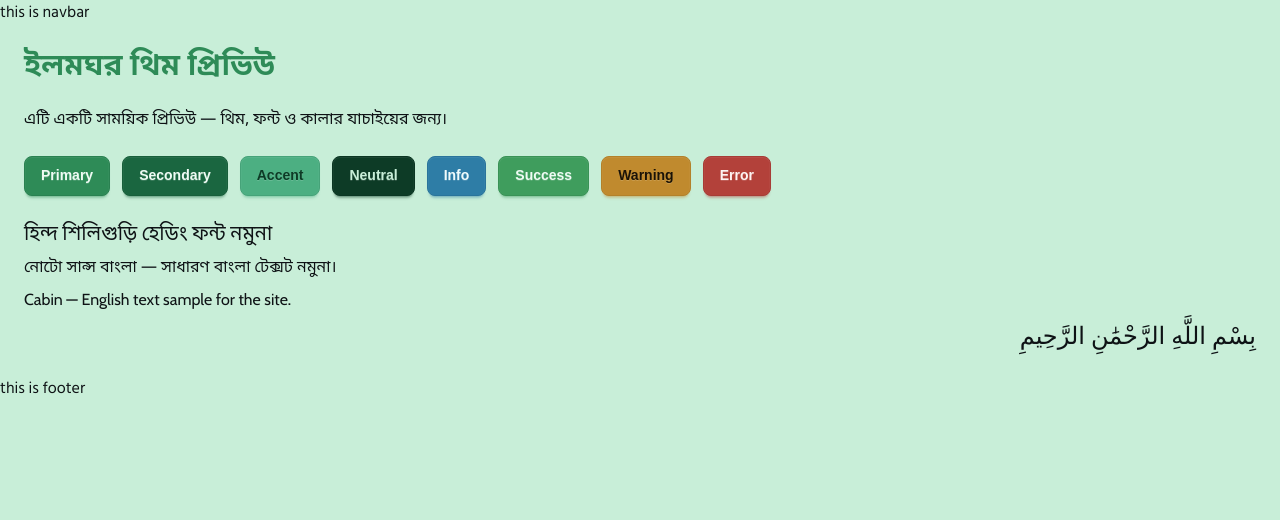
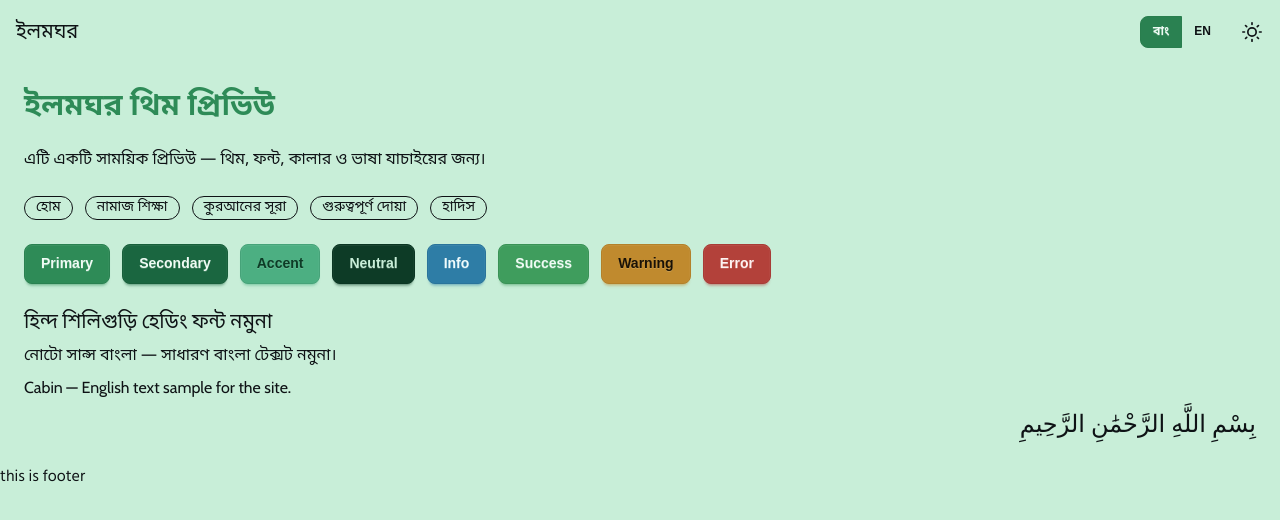
Before and after one commit to cosmokhairul/ilm-house, a React (Vite) app: page / in a window 1280 px wide. Shown: the top 520 px of the page. Built offline with nearby package versions, Linux system fonts and the light colour scheme; a web font is replaced by a local one.

Commit message:
initial settings completed

```diff
--- a/index.html
+++ b/index.html
@@ -2,6 +2,22 @@
 <html lang="bn">
   <head>
     <meta charset="UTF-8" />
+    <script>
+      (function () {
+        try {
+          var savedTheme = localStorage.getItem("ilmghar-theme");
+          if (savedTheme === "light") {
+            document.documentElement.setAttribute("data-theme", "ilmghar-light");
+          } else if (savedTheme === "dark") {
+            document.documentElement.setAttribute("data-theme", "ilmghar-dark");
+          }
+          var savedLang = localStorage.getItem("ilmghar-lang");
+          if (savedLang === "en") {
+            document.documentElement.lang = "en";
+          }
+        } catch (e) {}
+      })();
+    </script>
     <link rel="icon" type="image/svg+xml" href="/favicon.svg" />
     <meta name="viewport" content="width=device-width, initial-scale=1.0" />
     <link rel="preconnect" href="https://fonts.googleapis.com" />
--- a/package.json
+++ b/package.json
@@ -11,8 +11,11 @@
   },
   "dependencies": {
     "@tailwindcss/vite": "^4.3.2",
+    "i18next": "^26.3.6",
     "react": "^19.2.7",
     "react-dom": "^19.2.7",
+    "react-i18next": "^17.0.9",
+    "react-icons": "^5.7.0",
     "react-router": "^8.2.0",
     "tailwindcss": "^4.3.2"
   },
--- /dev/null
+++ b/src/components/LanguageToggle/LanguageToggle.jsx
@@ -0,0 +1,30 @@
+import { useTranslation } from "react-i18next";
+import { useLanguage } from "../../hooks/useLanguage";
+
+const LanguageToggle = () => {
+  const { t } = useTranslation();
+  const { language, changeLanguage } = useLanguage();
+
+  return (
+    <div className="join" aria-label={t("language.toggleLabel")}>
+      <button
+        type="button"
+        className={`btn btn-sm join-item ${language === "bn" ? "btn-primary" : "btn-ghost"}`}
+        onClick={() => changeLanguage("bn")}
+        aria-pressed={language === "bn"}
+      >
+        বাং
+      </button>
+      <button
+        type="button"
+        className={`btn btn-sm join-item ${language === "en" ? "btn-primary" : "btn-ghost"}`}
+        onClick={() => changeLanguage("en")}
+        aria-pressed={language === "en"}
+      >
+        EN
+      </button>
+    </div>
+  );
+};
+
+export default LanguageToggle;
--- /dev/null
+++ b/src/components/ThemeToggle/ThemeToggle.jsx
@@ -0,0 +1,47 @@
+import { FiMonitor, FiMoon, FiSun } from "react-icons/fi";
+import { useTranslation } from "react-i18next";
+import { useTheme } from "../../hooks/useTheme";
+
+const OPTIONS = [
+  { mode: "light", labelKey: "theme.light", Icon: FiSun },
+  { mode: "dark", labelKey: "theme.dark", Icon: FiMoon },
+  { mode: "system", labelKey: "theme.system", Icon: FiMonitor },
+];
+
+const ThemeToggle = () => {
+  const { t } = useTranslation();
+  const { mode, resolvedTheme, setTheme } = useTheme();
+  const CurrentIcon = resolvedTheme === "dark" ? FiMoon : FiSun;
+
+  return (
+    <div className="dropdown dropdown-end">
+      <div
+        tabIndex={0}
+        role="button"
+        className="btn btn-ghost btn-circle"
+        aria-label={t("theme.toggleLabel")}
+      >
+        <CurrentIcon className="h-5 w-5" />
+      </div>
+      <ul
+        tabIndex={0}
+        className="dropdown-content menu menu-sm bg-base-200 rounded-box z-10 mt-3 w-40 p-2 shadow"
+      >
+        {OPTIONS.map(({ mode: optionMode, labelKey, Icon }) => (
+          <li key={optionMode}>
+            <button
+              type="button"
+              className={mode === optionMode ? "active" : ""}
+              onClick={() => setTheme(optionMode)}
+            >
+              <Icon className="h-4 w-4" />
+              {t(labelKey)}
+            </button>
+          </li>
+        ))}
+      </ul>
+    </div>
+  );
+};
+
+export default ThemeToggle;
--- /dev/null
+++ b/src/hooks/useLanguage.js
@@ -0,0 +1,24 @@
+import { useCallback, useEffect, useState } from "react";
+import i18n, { LANGUAGE_STORAGE_KEY } from "../i18n/i18n";
+
+const readStoredLanguage = () => {
+  const saved = localStorage.getItem(LANGUAGE_STORAGE_KEY);
+  return saved === "bn" || saved === "en" ? saved : "bn";
+};
+
+export const useLanguage = () => {
+  const [language, setLanguage] = useState(readStoredLanguage);
+
+  useEffect(() => {
+    i18n.changeLanguage(language);
+    document.documentElement.lang = language;
+    localStorage.setItem(LANGUAGE_STORAGE_KEY, language);
+  }, [language]);
+
+  const changeLanguage = useCallback((lng) => setLanguage(lng), []);
+  const toggleLanguage = useCallback(() => {
+    setLanguage((prev) => (prev === "bn" ? "en" : "bn"));
+  }, []);
+
+  return { language, changeLanguage, toggleLanguage };
+};
--- /dev/null
+++ b/src/hooks/useTheme.js
@@ -0,0 +1,48 @@
+import { useCallback, useEffect, useState } from "react";
+
+export const THEME_STORAGE_KEY = "ilmghar-theme";
+
+const DAISY_THEME = {
+  light: "ilmghar-light",
+  dark: "ilmghar-dark",
+};
+
+const getSystemPrefersDark = () =>
+  window.matchMedia("(prefers-color-scheme: dark)").matches;
+
+const applyTheme = (mode) => {
+  const root = document.documentElement;
+  if (mode === "system") {
+    root.removeAttribute("data-theme");
+  } else {
+    root.setAttribute("data-theme", DAISY_THEME[mode]);
+  }
+};
+
+const readStoredMode = () => {
+  const saved = localStorage.getItem(THEME_STORAGE_KEY);
+  return saved === "light" || saved === "dark" || saved === "system" ? saved : "system";
+};
+
+export const useTheme = () => {
+  const [mode, setMode] = useState(readStoredMode);
+  const [systemPrefersDark, setSystemPrefersDark] = useState(getSystemPrefersDark);
+
+  useEffect(() => {
+    applyTheme(mode);
+    localStorage.setItem(THEME_STORAGE_KEY, mode);
+  }, [mode]);
+
+  useEffect(() => {
+    const mql = window.matchMedia("(prefers-color-scheme: dark)");
+    const onChange = (event) => setSystemPrefersDark(event.matches);
+    mql.addEventListener("change", onChange);
+    return () => mql.removeEventListener("change", onChange);
+  }, []);
+
+  const setTheme = useCallback((nextMode) => setMode(nextMode), []);
+
+  const resolvedTheme = mode === "system" ? (systemPrefersDark ? "dark" : "light") : mode;
+
+  return { mode, resolvedTheme, setTheme };
+};
--- /dev/null
+++ b/src/i18n/i18n.js
@@ -0,0 +1,28 @@
+import i18n from "i18next";
+import { initReactI18next } from "react-i18next";
+import bn from "./locales/bn/translation.json";
+import en from "./locales/en/translation.json";
+
+export const LANGUAGE_STORAGE_KEY = "ilmghar-lang";
+
+const readStoredLanguage = () => {
+  try {
+    const saved = localStorage.getItem(LANGUAGE_STORAGE_KEY);
+    return saved === "bn" || saved === "en" ? saved : "bn";
+  } catch {
+    return "bn";
+  }
+};
+
+i18n.use(initReactI18next).init({
+  resources: {
+    bn: { translation: bn },
+    en: { translation: en },
+  },
+  lng: readStoredLanguage(),
+  fallbackLng: "bn",
+  interpolation: { escapeValue: false },
+  react: { useSuspense: false },
+});
+
+export default i18n;
--- /dev/null
+++ b/src/i18n/locales/bn/translation.json
@@ -0,0 +1,21 @@
+{
+  "app": {
+    "name": "ইলমঘর"
+  },
+  "nav": {
+    "home": "হোম",
+    "prayer": "নামাজ শিক্ষা",
+    "quran": "কুরআনের সূরা",
+    "duas": "গুরুত্বপূর্ণ দোয়া",
+    "hadith": "হাদিস"
+  },
+  "theme": {
+    "light": "লাইট",
+    "dark": "ডার্ক",
+    "system": "সিস্টেম",
+    "toggleLabel": "থিম পরিবর্তন করুন"
+  },
+  "language": {
+    "toggleLabel": "ভাষা পরিবর্তন করুন"
+  }
+}
--- /dev/null
+++ b/src/i18n/locales/en/translation.json
@@ -0,0 +1,21 @@
+{
+  "app": {
+    "name": "IlmHouse"
+  },
+  "nav": {
+    "home": "Home",
+    "prayer": "Learn Salah",
+    "quran": "Surahs of the Quran",
+    "duas": "Essential Duas",
+    "hadith": "Hadith"
+  },
+  "theme": {
+    "light": "Light",
+    "dark": "Dark",
+    "system": "System",
+    "toggleLabel": "Change theme"
+  },
+  "language": {
+    "toggleLabel": "Change language"
+  }
+}
--- a/src/main.jsx
+++ b/src/main.jsx
@@ -2,6 +2,7 @@ import { StrictMode } from 'react'
 import { createRoot } from 'react-dom/client'
 import { RouterProvider } from "react-router/dom";
 import './index.css'
+import './i18n/i18n.js'
 import { router } from './routes/router.jsx';
 
 createRoot(document.getElementById('root')).render(
--- a/src/pages/Home/Home/Home.jsx
+++ b/src/pages/Home/Home/Home.jsx
@@ -1,10 +1,22 @@
+import { useTranslation } from "react-i18next";
+
 const Home = () => {
+  const { t } = useTranslation();
+
   return (
     <div className="p-6 space-y-6">
-      <h1 className="text-3xl font-bold text-primary">ইলমঘর থিম প্রিভিউ</h1>
+      <h1 className="text-3xl font-bold text-primary">{t("app.name")} থিম প্রিভিউ</h1>
       <p className="text-base-content">
-        এটি একটি সাময়িক প্রিভিউ — থিম, ফন্ট ও কালার যাচাইয়ের জন্য।
+        এটি একটি সাময়িক প্রিভিউ — থিম, ফন্ট, কালার ও ভাষা যাচাইয়ের জন্য।
       </p>
+
+      <ul className="flex flex-wrap gap-3 text-sm">
+        <li className="badge badge-outline">{t("nav.home")}</li>
+        <li className="badge badge-outline">{t("nav.prayer")}</li>
+        <li className="badge badge-outline">{t("nav.quran")}</li>
+        <li className="badge badge-outline">{t("nav.duas")}</li>
+        <li className="badge badge-outline">{t("nav.hadith")}</li>
+      </ul>
 
       <div className="flex flex-wrap gap-3">
         <button className="btn btn-primary">Primary</button>
--- a/src/pages/shared/Navbar/Navbar.jsx
+++ b/src/pages/shared/Navbar/Navbar.jsx
@@ -1,8 +1,21 @@
+import { useTranslation } from "react-i18next";
+import ThemeToggle from "../../../components/ThemeToggle/ThemeToggle";
+import LanguageToggle from "../../../components/LanguageToggle/LanguageToggle";
 
 const Navbar = () => {
+  const { t } = useTranslation();
+
   return (
-    <div><h2>this is navbar</h2></div>
-  )
-}
+    <div className="navbar bg-base-100">
+      <div className="flex-1">
+        <h2 className="font-heading text-xl px-2">{t("app.name")}</h2>
+      </div>
+      <div className="flex-none flex items-center gap-2">
+        <LanguageToggle />
+        <ThemeToggle />
+      </div>
+    </div>
+  );
+};
 
-export default Navbar
+export default Navbar;
```
Also changed, not shown: 1 other file (tests, documents, lock files or other folders).
